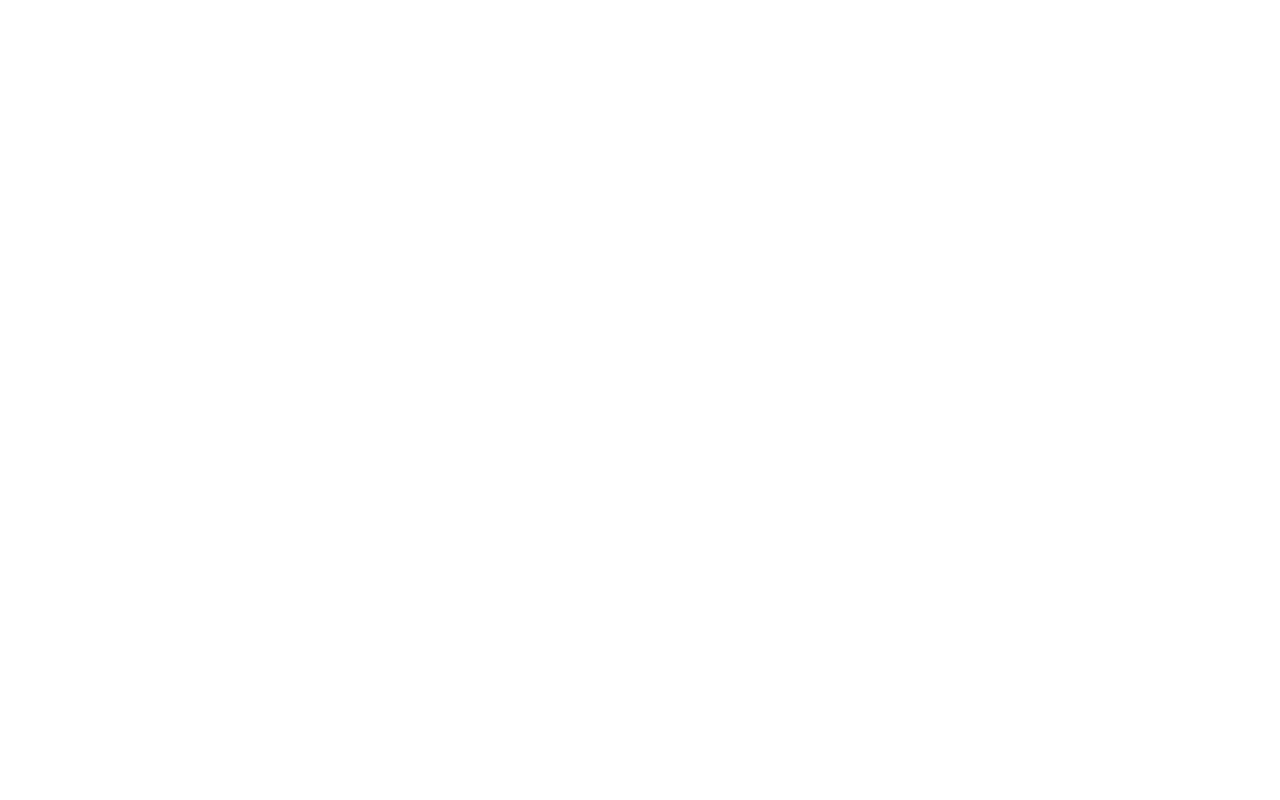
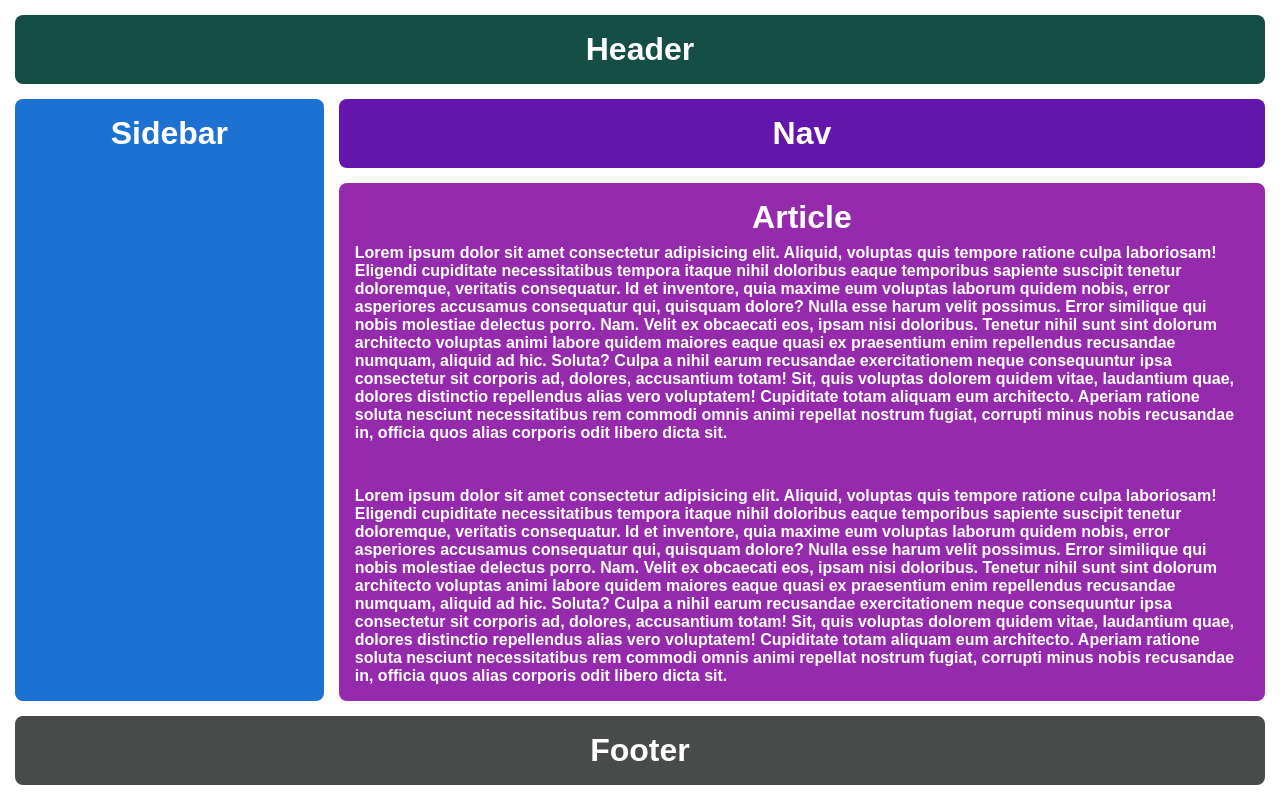
Before and after one commit to Danibias/responsive-holy-grail, a plain HTML site: page index.html in a window 1280 px wide. Drawn offline with Linux system fonts and the light colour scheme.

Commit message:
ready to deployment

```diff
--- a/index.html
+++ b/index.html
@@ -8,5 +8,28 @@
 </head>
 <body>
 
+    <section class="grid-container">
+
+        <div class="block header">Header</div>
+        <div class="block sidebar">Sidebar</div>
+        <div class="block nav">Nav</div>
+        <div class="block article">Article
+            <p>Lorem ipsum dolor sit amet consectetur adipisicing elit. Aliquid, voluptas quis tempore ratione culpa laboriosam! Eligendi cupiditate necessitatibus tempora itaque nihil doloribus eaque temporibus sapiente suscipit tenetur doloremque, veritatis consequatur.
+            Id et inventore, quia maxime eum voluptas laborum quidem nobis, error asperiores accusamus consequatur qui, quisquam dolore? Nulla esse harum velit possimus. Error similique qui nobis molestiae delectus porro. Nam.
+            Velit ex obcaecati eos, ipsam nisi doloribus. Tenetur nihil sunt sint dolorum architecto voluptas animi labore quidem maiores eaque quasi ex praesentium enim repellendus recusandae numquam, aliquid ad hic. Soluta?
+            Culpa a nihil earum recusandae exercitationem neque consequuntur ipsa consectetur sit corporis ad, dolores, accusantium totam! Sit, quis voluptas dolorem quidem vitae, laudantium quae, dolores distinctio repellendus alias vero voluptatem!
+            Cupiditate totam aliquam eum architecto. Aperiam ratione soluta nesciunt necessitatibus rem commodi omnis animi repellat nostrum fugiat, corrupti minus nobis recusandae in, officia quos alias corporis odit libero dicta sit.</p>
+            <br>
+            <p>Lorem ipsum dolor sit amet consectetur adipisicing elit. Aliquid, voluptas quis tempore ratione culpa laboriosam! Eligendi cupiditate necessitatibus tempora itaque nihil doloribus eaque temporibus sapiente suscipit tenetur doloremque, veritatis consequatur.
+            Id et inventore, quia maxime eum voluptas laborum quidem nobis, error asperiores accusamus consequatur qui, quisquam dolore? Nulla esse harum velit possimus. Error similique qui nobis molestiae delectus porro. Nam.
+            Velit ex obcaecati eos, ipsam nisi doloribus. Tenetur nihil sunt sint dolorum architecto voluptas animi labore quidem maiores eaque quasi ex praesentium enim repellendus recusandae numquam, aliquid ad hic. Soluta?
+            Culpa a nihil earum recusandae exercitationem neque consequuntur ipsa consectetur sit corporis ad, dolores, accusantium totam! Sit, quis voluptas dolorem quidem vitae, laudantium quae, dolores distinctio repellendus alias vero voluptatem!
+            Cupiditate totam aliquam eum architecto. Aperiam ratione soluta nesciunt necessitatibus rem commodi omnis animi repellat nostrum fugiat, corrupti minus nobis recusandae in, officia quos alias corporis odit libero dicta sit.</p>
+        </div>
+        <div class="block footer">Footer</div>
+
+    </section>
+
+
 </body>
 </html>
--- a/style.css
+++ b/style.css
@@ -1,7 +1,79 @@
-/* GLOBAL STYLES */
+/*
+GLOBAL STYLES
+*/
 
 * {
     margin: 0;
     padding: 0;
     box-sizing: border-box;
 }
+
+body,
+html {
+    height: 100vh;
+}
+
+/*
+GRID STYLES
+*/
+
+
+/* parent */
+
+.grid-container {
+    display: grid;
+    height: 100%;
+    grid-template-columns: 1fr 3fr;
+    grid-template-rows: repeat(2, 1fr) 5fr 1fr;
+    gap: 15px;
+    padding: 15px;
+    font-family: Arial, Helvetica, sans-serif;
+    color: white;
+    font-size: 2rem;
+    font-weight: 600;
+    text-align: center;
+}
+
+/* children*/
+
+.block {
+    display: grid;
+    border-radius: .5rem;
+    padding: 1rem;
+}
+
+.header {
+    grid-column: 1 / 3;
+    background-color: rgb(20, 78, 69);
+}
+
+.nav {
+    grid-column: 2 / 3;
+    grid-row: 2 / 3;
+    background-color: rgb(99, 21, 172);
+}
+
+.sidebar {
+    grid-row: 2 / 4;
+    background-color: rgb(28, 113, 211);
+
+}
+
+.article {
+    grid-column: 2 / 3;
+    grid-row: 3 / 4;
+    background-color: rgb(150, 42, 172);
+}
+
+.article > p {
+    font-family: Arial, Helvetica, sans-serif;
+    color: rgb(255, 255, 255);
+    font-size: 1rem;
+    text-align: left;
+    padding-top: 0.5rem;
+}
+
+.footer {
+    grid-column: 1 / 3;
+    background-color: rgb(72, 75, 74);
+}
```
Also changed, not shown: 1 other file.
